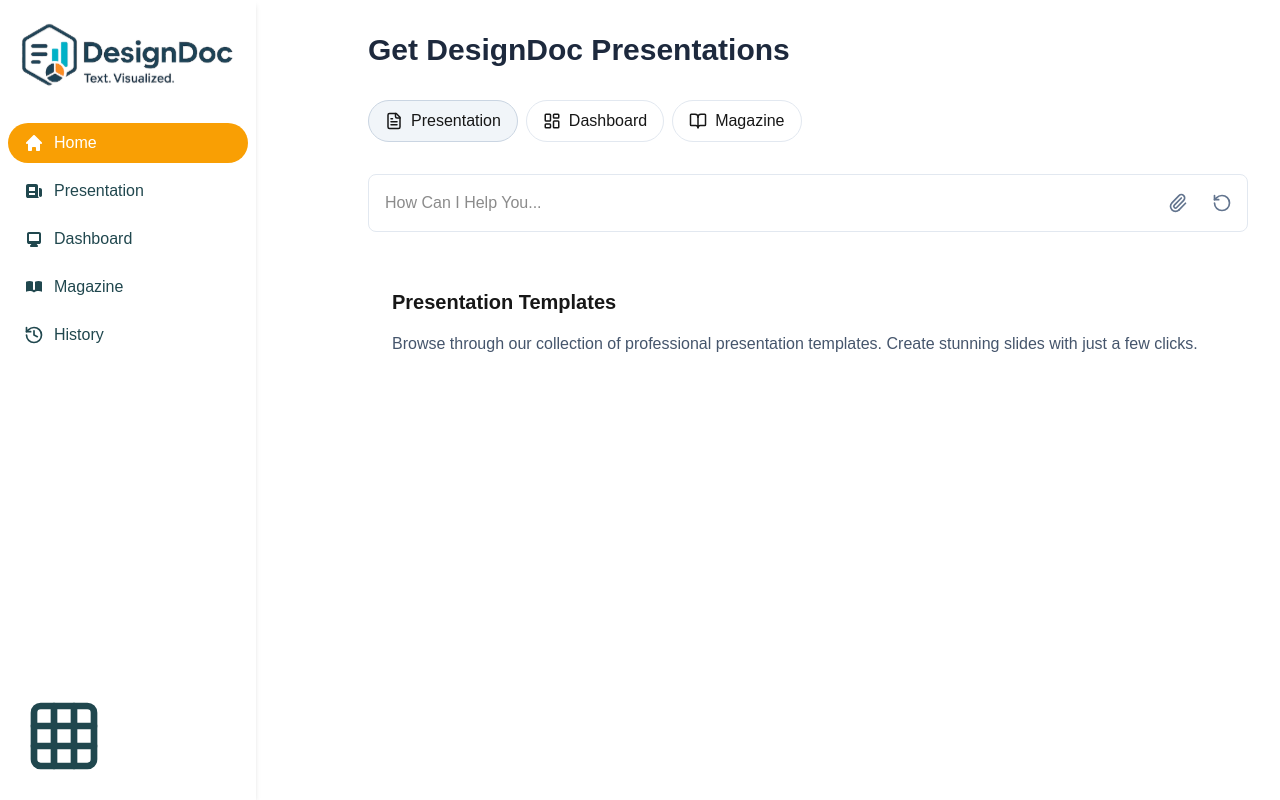
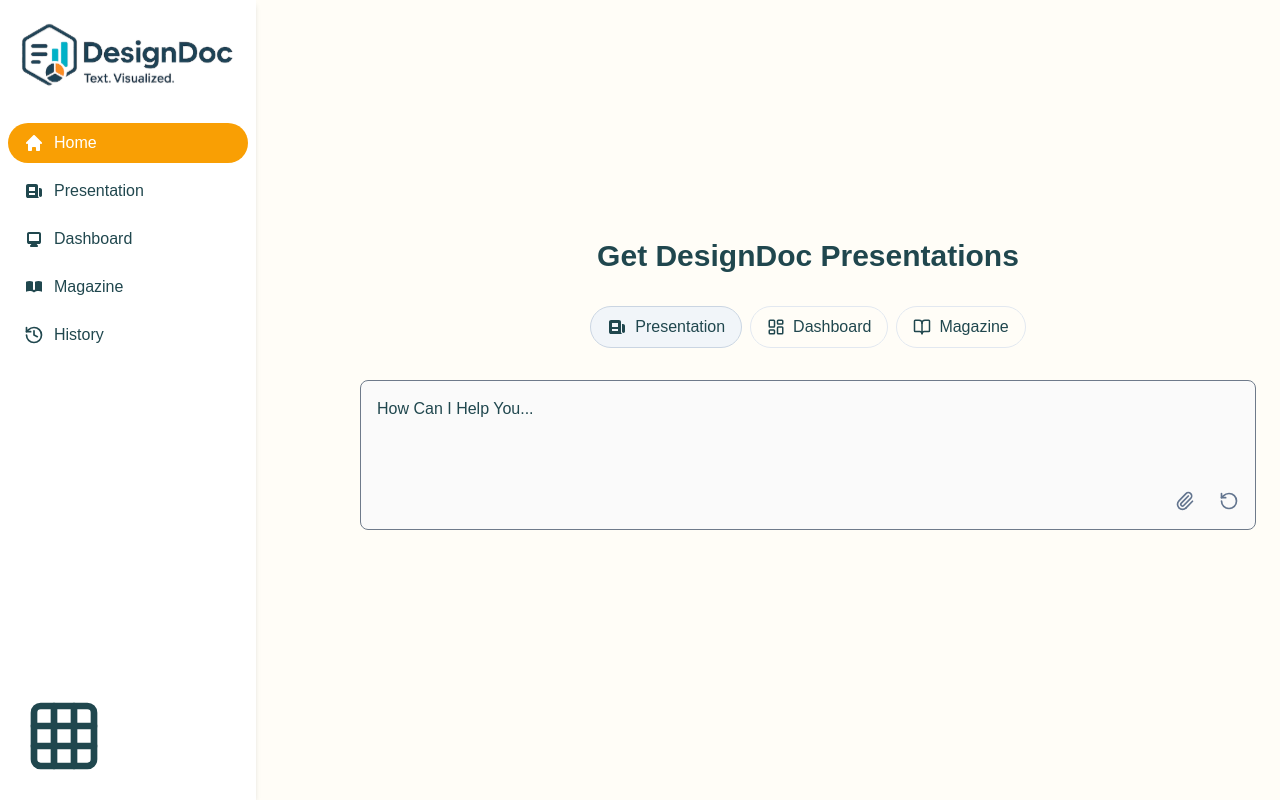
Before and after one commit to hrmrakib/monte828, a Next.js app: page / in a window 1280 px wide. Built offline with nearby package versions, Linux system fonts and the light colour scheme.

Commit message:
feat: enhance dashboard with file upload functionality and improved UI elements

```diff
--- a/src/app/page.tsx
+++ b/src/app/page.tsx
@@ -2,11 +2,10 @@
 
 import type React from "react";
 
-import { useState } from "react";
+import { useRef, useState } from "react";
 import Image from "next/image";
 import Link from "next/link";
 import {
-  FileText,
   LayoutDashboard,
   BookOpen,
   History,
@@ -30,6 +29,19 @@
   const [profileModalOpen, setProfileModalOpen] = useState(false);
   const [settingsModalOpen, setSettingsModalOpen] = useState(false);
   const [dataRetention, setDataRetention] = useState(true);
+  const fileInputRef = useRef<HTMLInputElement>(null);
+  const [selectedFiles, setSelectedFiles] = useState<File[] | null>(null);
+
+  const handleFileChange = (e: React.ChangeEvent<HTMLInputElement>) => {
+    const files = e.target.files;
+    if (files && files.length > 0) {
+      setSelectedFiles(Array.from(files));
+    }
+  };
+
+  const triggerFileInput = () => {
+    fileInputRef.current?.click();
+  };
 
   const toggleSidebar = () => {
     setSidebarOpen(!sidebarOpen);
@@ -64,7 +76,7 @@
   };
 
   return (
-    <div className='flex h-screen bg-white'>
+    <div className='flex h-screen bg-[#FFFDF7]'>
       {/* Mobile sidebar toggle */}
       <div className='fixed top-4 left-4 z-50 md:hidden'>
         <button
@@ -376,28 +388,45 @@
       )}
 
       {/* Main content */}
-      <div className='flex-1 overflow-auto p-4 md:p-8 ml-0 md:ml-20'>
-        <div className='max-w-4xl mx-auto'>
-          <h1 className='text-3xl font-bold text-slate-800 mb-8 text-center md:text-left'>
+      <div className='flex-1 overflow-auto p-4 md:p-8 ml-0 md:ml-20 flex items-center justify-center'>
+        <div className='min-w-4xl mx-auto'>
+          <h1 className='text-3xl font-bold text-center text-[#20474E] mb-8'>
             Get DesignDoc Presentations
           </h1>
 
           {/* Filter buttons */}
-          <div className='flex flex-wrap justify-center md:justify-start gap-2 mb-8'>
+          <div className='flex flex-wrap justify-center gap-2 mb-8'>
             <button
               onClick={() => handleFilterClick("presentation")}
-              className={`flex items-center px-4 py-2 rounded-full border ${
+              className={`flex items-center px-4 py-2 rounded-full text-[#20474E] border border-[#6E7A8A] ${
                 activeFilter === "presentation"
                   ? "bg-slate-100 border-slate-300"
                   : "border-slate-200 hover:bg-slate-50"
               }`}
             >
-              <FileText size={18} className='mr-2' />
-              Presentation
+              <svg
+                width='20'
+                height='20'
+                viewBox='0 0 20 20'
+                fill='none'
+                xmlns='http://www.w3.org/2000/svg'
+              >
+                <path
+                  fill-rule='evenodd'
+                  clip-rule='evenodd'
+                  d='M2 5C2 4.46957 2.21071 3.96086 2.58579 3.58579C2.96086 3.21071 3.46957 3 4 3H12C12.5304 3 13.0391 3.21071 13.4142 3.58579C13.7893 3.96086 14 4.46957 14 5V15C14 15.5304 14.2107 16.0391 14.5858 16.4142C14.9609 16.7893 15.4696 17 16 17H4C3.46957 17 2.96086 16.7893 2.58579 16.4142C2.21071 16.0391 2 15.5304 2 15V5ZM5 6H11V10H5V6ZM11 12H5V14H11V12Z'
+                  fill='#20474E'
+                />
+                <path
+                  d='M15 7H16C16.5304 7 17.0391 7.21071 17.4142 7.58579C17.7893 7.96086 18 8.46957 18 9V14.5C18 14.8978 17.842 15.2794 17.5607 15.5607C17.2794 15.842 16.8978 16 16.5 16C16.1022 16 15.7206 15.842 15.4393 15.5607C15.158 15.2794 15 14.8978 15 14.5V7Z'
+                  fill='#20474E'
+                />
+              </svg>
+              <span className='ml-2'>Presentation</span>
             </button>
             <button
               onClick={() => handleFilterClick("dashboard")}
-              className={`flex items-center px-4 py-2 rounded-full border ${
+              className={`flex items-center px-4 py-2 rounded-full text-[#20474E] border border-[#6E7A8A] ${
                 activeFilter === "dashboard"
                   ? "bg-slate-100 border-slate-300"
                   : "border-slate-200 hover:bg-slate-50"
@@ -408,7 +437,7 @@
             </button>
             <button
               onClick={() => handleFilterClick("magazine")}
-              className={`flex items-center px-4 py-2 rounded-full border ${
+              className={`flex items-center px-4 py-2 rounded-full text-[#20474E] border border-[#6E7A8A] ${
                 activeFilter === "magazine"
                   ? "bg-slate-100 border-slate-300"
                   : "border-slate-200 hover:bg-slate-50"
@@ -420,34 +449,58 @@
           </div>
 
           {/* Search input */}
+
           <form onSubmit={handleSearch} className='mb-8'>
-            <div className='relative'>
-              <input
-                type='text'
+            <div className='relative h-[150px] bg-[#FAFAFA] border border-[#6E7A8A] rounded-lg'>
+              <textarea
                 placeholder='How Can I Help You...'
                 value={searchQuery}
                 onChange={(e) => setSearchQuery(e.target.value)}
-                className='w-full p-4 pr-20 border border-slate-200 rounded-lg focus:outline-none focus:ring-2 focus:ring-blue-500'
+                className='w-full h-full resize-none p-4 pr-20 text-black focus:outline-none focus:ring-2 focus:ring-blue-500 placeholder:text-[#20474E] rounded-lg'
               />
-              <div className='absolute right-2 top-1/2 transform -translate-y-1/2 flex items-center space-x-2'>
+              {/* Action Buttons */}
+              <div className='absolute right-2 -bottom-2 transform -translate-y-1/2 flex items-center space-x-2'>
                 <button
                   type='button'
-                  className='p-2 text-slate-500 hover:text-[#20474E]'
+                  className='p-2 text-slate-500 hover:text-[#20474E] cursor-pointer'
+                  onClick={triggerFileInput}
                 >
                   <Paperclip size={20} />
                 </button>
                 <button
                   type='button'
                   className='p-2 text-slate-500 hover:text-[#20474E]'
+                  onClick={() => setSearchQuery("")}
                 >
                   <RotateCcw size={20} />
                 </button>
               </div>
+
+              {/* Hidden File Input */}
+              <input
+                type='file'
+                ref={fileInputRef}
+                onChange={handleFileChange}
+                className='hidden'
+                multiple
+              />
             </div>
+
+            {/* Optional: Display selected files */}
+            {selectedFiles && selectedFiles.length > 0 && (
+              <div className='mt-2 text-sm text-[#20474E]'>
+                <strong>Selected File(s):</strong>
+                <ul className='list-disc ml-5'>
+                  {selectedFiles.map((file, idx) => (
+                    <li key={idx}>{file.name}</li>
+                  ))}
+                </ul>
+              </div>
+            )}
           </form>
 
           {/* Content area - would be populated based on selected filter */}
-          <div className='bg-white rounded-lg p-6 min-h-[300px]'>
+          <div className='hidden bg-white rounded-lg p-6 min-h-[300px]'>
             {activeFilter === "presentation" && (
               <div className='space-y-4'>
                 <h2 className='text-xl font-semibold'>
```
